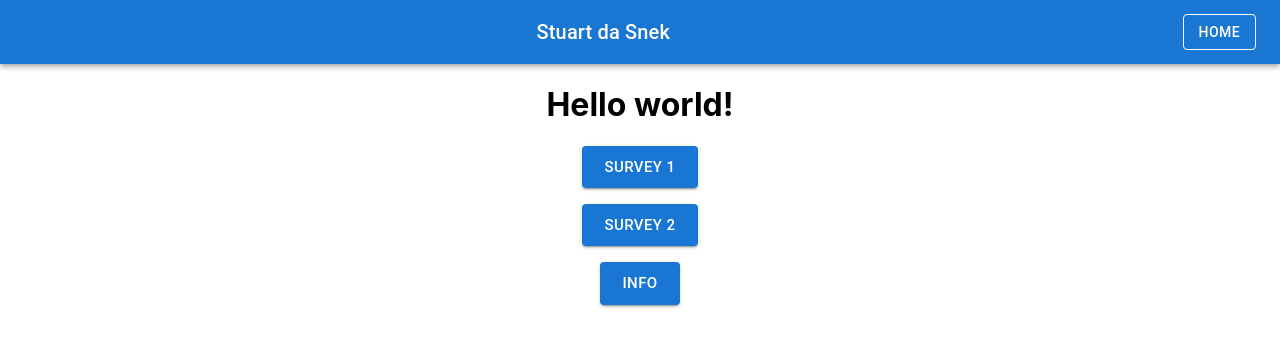
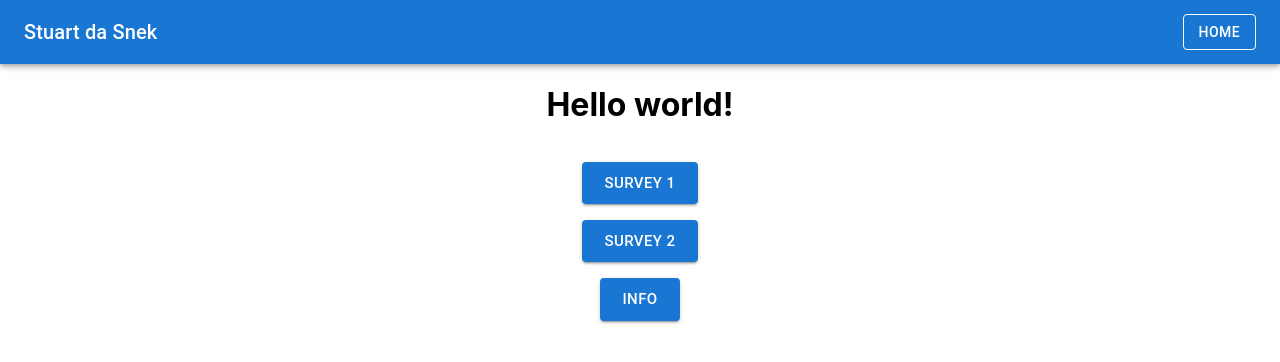
Before and after one commit to WinterGreen17/snek-page, a React (Create React App) app: page / in a window 1280 px wide. Shown: the top 362 px of the page. Built offline with nearby package versions, Linux system fonts and the light colour scheme.

Commit message:
Made websites render on page

```diff
--- a/public/index.html
+++ b/public/index.html
@@ -24,7 +24,7 @@
       work correctly both with client-side routing and a non-root public URL.
       Learn how to configure a non-root public URL by running `npm run build`.
     -->
-    <title>React App</title>
+    <title>Snek Site</title>
   </head>
   <body>
     <noscript>You need to enable JavaScript to run this app.</noscript>
--- a/src/App.css
+++ b/src/App.css
@@ -1,5 +1,5 @@
 .App {
-  text-align: center;
+  text-align: left;
 }
 
 .App-logo {
--- a/src/App.js
+++ b/src/App.js
@@ -2,21 +2,50 @@ import logo from './logo.svg';
 import './App.css';
 
 import GlobalHeader from './Components/GlobalHeader';
-import { Button, Grid } from '@mui/material';
+import { useState } from 'react';
+import Home from './Components/Home';
+
 
 function App() {
+  const [showPopup, setShowPopup] = useState(false);
+  const [showWebsite1, setShowWebsite1] = useState(false);
+  const [showWebsite2, setShowWebsite2] = useState(false);
+
+  function showWebsiteFrame1() {
+    setShowWebsite1(true);
+  }
+
+  function showWebsiteFrame2() {
+    setShowWebsite2(true);
+  }
+
+  function showHome() {
+    setShowWebsite1(false);
+    setShowWebsite2(false);
+  }
+
+  function handleButtonClick() {
+    setShowPopup(true);
+  }
+  if (showPopup) {
+    alert("Stuart is dangerous snek");
+  }
   return (
     <div className="App">
-      <GlobalHeader />
-      <h1>Hello world!</h1>
-      <Grid container spacing={2} >
-        <Grid item xs={12}><Button size='large' variant="contained" >Survey 1</Button></Grid>
-        <Grid item xs={12}><Button size='large' variant="contained" >Survey 2</Button></Grid>
-        <Grid item xs={12}><Button size='large' variant="contained" >Info</Button></Grid>
+      <GlobalHeader onClick={showHome} />
 
-      </Grid>
-
-
+      {(showWebsite1) ? (
+        <iframe title='survey1'
+          src="https://myworld2030.org/partner/LPE_PSU"
+          style={{ width: '100vw', height: '100vw' }}
+        />
+      ): (
+        ( showWebsite2) ? (
+        <iframe title='survey2'
+          src="https://luhanyang.wordpress.com/"
+          style={{ width: '100vw', height: '100vw' }}
+        />
+      ): (<Home handleButtonClick={handleButtonClick} showWebsiteFrame1={showWebsiteFrame1} showWebsiteFrame2={showWebsiteFrame2} />))}
 
 
     </div>
--- a/src/Components/GlobalHeader.js
+++ b/src/Components/GlobalHeader.js
@@ -3,14 +3,14 @@ import AppBar from '@mui/material/AppBar';
 import Toolbar from '@mui/material/Toolbar';
 import Typography from '@mui/material/Typography';
 import { Button } from '@mui/material';
-const GlobalHeader = () => {
+const GlobalHeader = (props) => {
     return (
       <AppBar position="static">
       <Toolbar>
         <Typography variant="h6" component="div" sx={{ flexGrow: 1 }}>
           Stuart da Snek
         </Typography>
-        <Button variant='outlined' color="inherit">Home</Button>
+        <Button variant='outlined' color="inherit" onClick={props.onClick}>Home</Button>
       </Toolbar>
     </AppBar>
     );
--- /dev/null
+++ b/src/Components/Home.js
@@ -0,0 +1,18 @@
+import { Button, Grid } from '@mui/material';
+
+const Home = (props) => {
+    return (
+        <div style={{textAlign:"center"}}>
+        <Grid container spacing={2} >
+        <Grid item xs={12}><h1>Hello world!</h1></Grid>
+          <Grid item xs={12}><Button size='large' variant="contained" onClick={props.showWebsiteFrame1} >Survey 1</Button></Grid>
+          <Grid item xs={12}><Button size='large' variant="contained" onClick={props.showWebsiteFrame2}>Survey 2</Button></Grid>
+          <Grid item xs={12}><Button size='large' variant="contained" onClick={props.handleButtonClick}>Info</Button>
+
+          </Grid>
+
+        </Grid></div>
+    );
+  };
+
+  export default Home;
```
